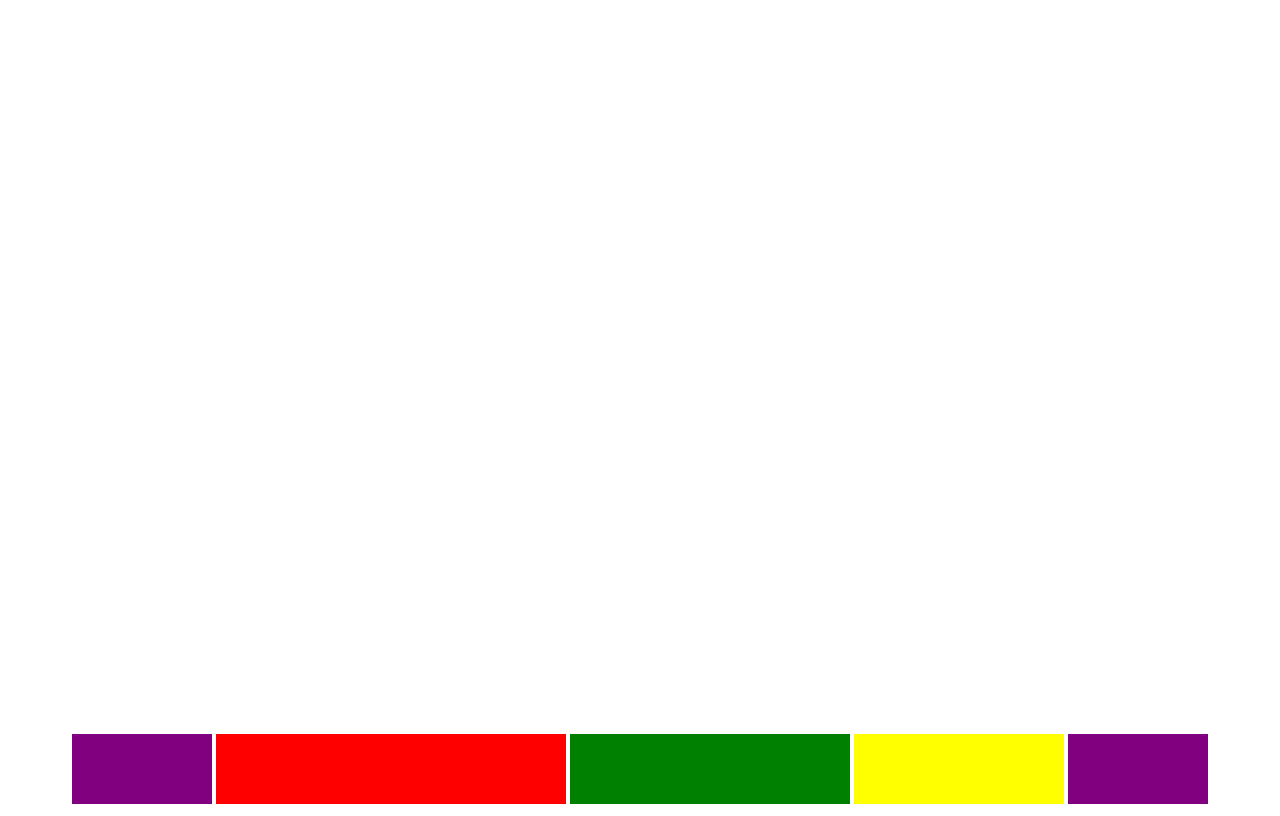
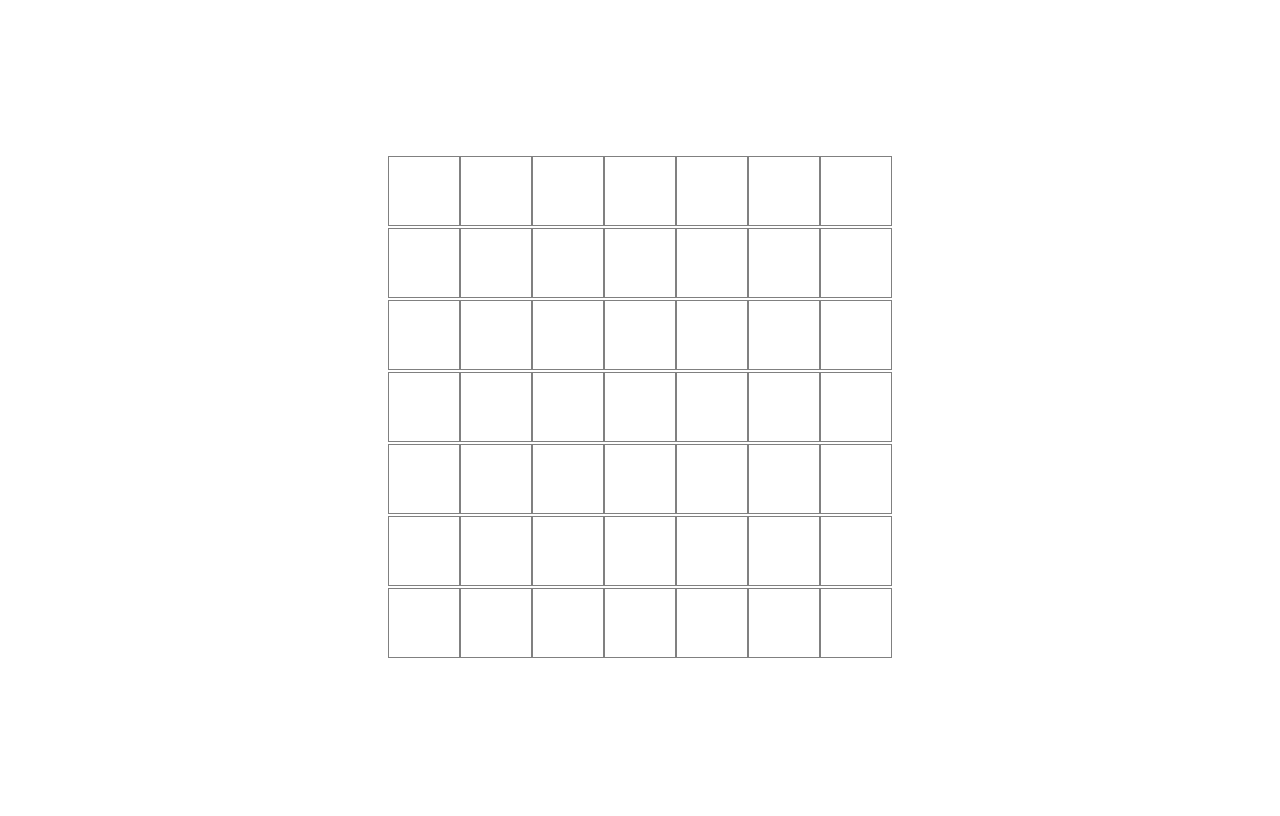
Before and after one commit to SirAbbott/WDI-project-01, a plain HTML site: page index.html in a window 1280 px wide. Drawn offline with nearby package versions, Linux system fonts and the light colour scheme.

Commit message:
added logic using array

```diff
--- a/js/app.js
+++ b/js/app.js
@@ -1,14 +1,80 @@
-document.addEventListener("DOMContentLoaded", () => {
-  let $board;
-  let $squares;
+$(() => {
   const gridWidth = 7;
+  // const $ships = $(".ships");
   const $board = $(".board");
+  var player1 = [
+    1,
+    0,
+    0,
+    0,
+    0,
+    0,
+    0,
+    1,
+    0,
+    1,
+    1,
+    1,
+    0,
+    0,
+    1,
+    0,
+    0,
+    0,
+    0,
+    0,
+    0,
+    0,
+    1,
+    0,
+    0,
+    0,
+    0,
+    0,
+    0,
+    1,
+    0,
+    0,
+    0,
+    0,
+    0,
+    0,
+    1,
+    0,
+    0,
+    1,
+    1,
+    0,
+    0,
+    1,
+    0,
+    0,
+    0,
+    0,
+    0
+  ];
+  // var player2 = []
+  // const ship = [0, 1, 2, 3];
 
   for (let i = 0; i < gridWidth * gridWidth; i++) {
     // Create square
     $board.append($("<div />"));
   }
+
   $squares = $board.find("div");
+  console.log($squares);
+
+  $squares.on("click", e => {
+    const squaresArray = Array.from($squares);
+    const index = squaresArray.indexOf(e.target);
+    console.log(index);
+    console.log(player1[index]);
+  });
+
+  // place ships on grid
+  // $ships.on("click", select);
+
+  // function select(e) {}
 
   // let player1 = new Array(gridSize);
   // let player2 = new Array(gridSize);
--- a/scss/style.scss
+++ b/scss/style.scss
@@ -24,39 +24,39 @@
         border: 1px grey solid;
       }
 
-      .ships {
-        display: flex;
-        align-content: space-around;
-        margin: 2px;
+      // .ships {
+      //   display: flex;
+      //   align-content: space-around;
+      //   margin: 2px;
 
-        .ship-five {
-          height: 70px;
-          width: 350px;
-          background-color: red;
-          margin: 2px;
-        }
+      //   .ship-five {
+      //     height: 70px;
+      //     width: 350px;
+      //     background-color: red;
+      //     margin: 2px;
+      //   }
 
-        .ship-four {
-          height: 70px;
-          width: 280px;
-          background-color: green;
-          margin: 2px;
-        }
+      //   .ship-four {
+      //     height: 70px;
+      //     width: 280px;
+      //     background-color: green;
+      //     margin: 2px;
+      //   }
 
-        .ship-three {
-          height: 70px;
-          width: 210px;
-          background-color: yellow;
-          margin: 2px;
-        }
+      //   .ship-three {
+      //     height: 70px;
+      //     width: 210px;
+      //     background-color: yellow;
+      //     margin: 2px;
+      //   }
 
-        .ship-two {
-          height: 70px;
-          width: 140px;
-          background-color: purple;
-          margin: 2px;
-        }
-      }
+      //   .ship-two {
+      //     height: 70px;
+      //     width: 140px;
+      //     background-color: purple;
+      //     margin: 2px;
+      //   }
+      // }
     }
   }
 }
```
Also changed, not shown: css/style.css, 1 other file.
